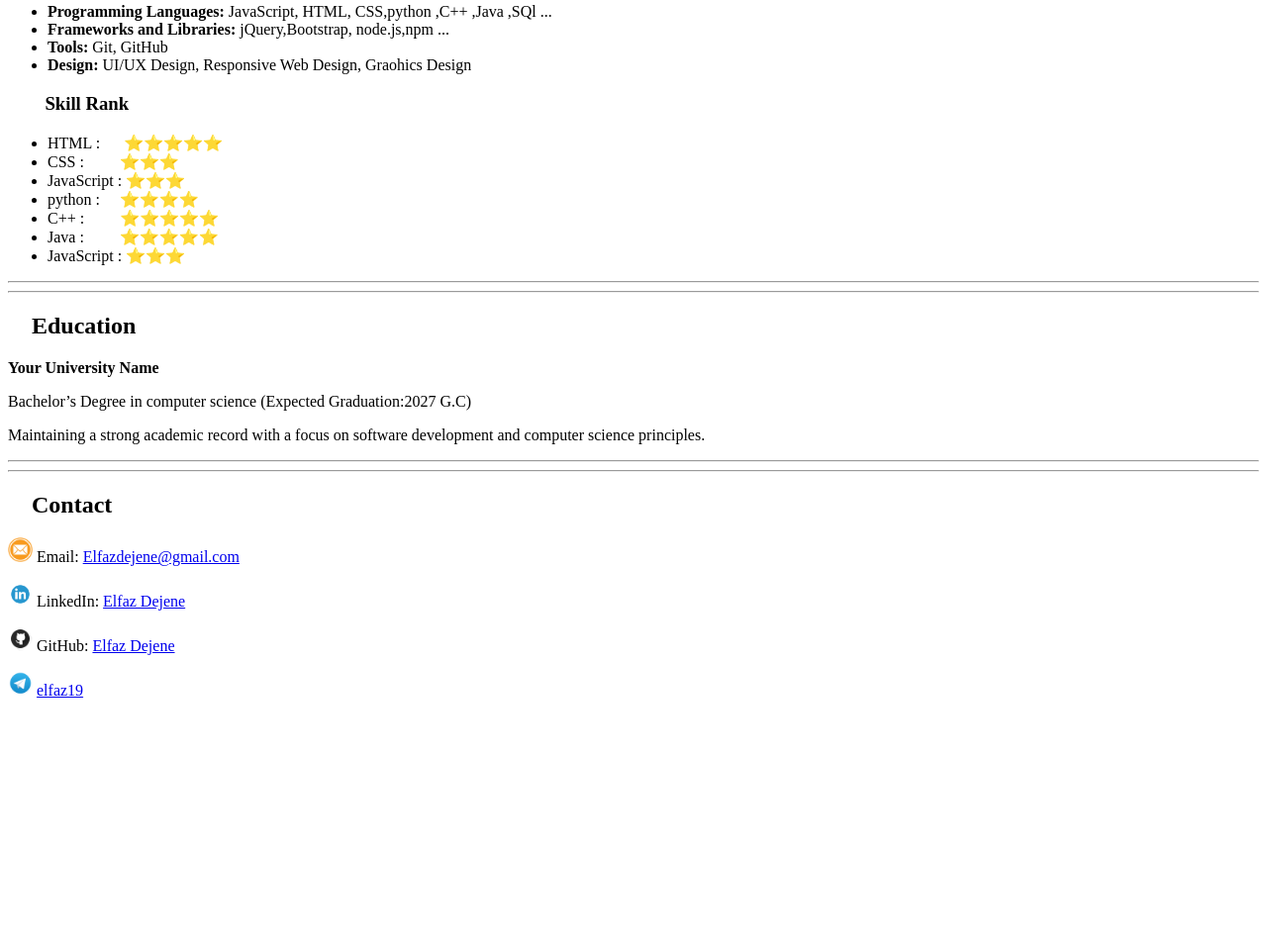
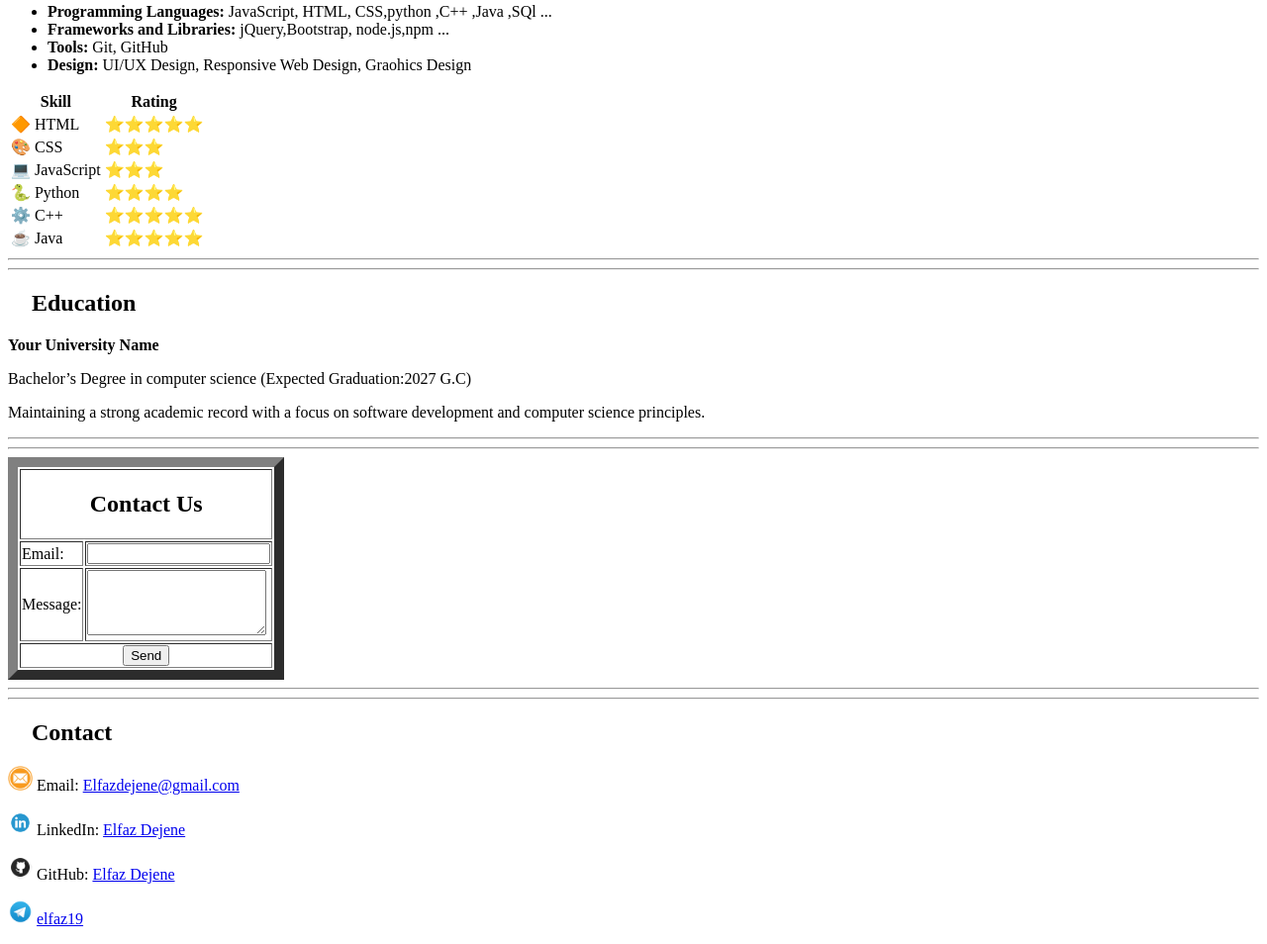
Before and after one commit to ELFAZ19/HTML-personal-portfolio, a plain HTML site: page index.html in a window 1280 px wide. Shown: the part 1010-1964 px from the top of the page at 99% size. Before the commit the page ends 1733 px from the top, so only its background shows below. Drawn offline with Linux system fonts and the light colour scheme.

Commit message:
update index.html
enhanced the skill section and added the  contact section

```diff
--- a/index.html
+++ b/index.html
@@ -1,87 +1,213 @@
 <!DOCTYPE html>
 <html lang="en">
   <head>
-    <meta charset="UTF-8">
-    <meta name="viewport" content="width=device-width, initial-scale=1.0">
+    <meta charset="UTF-8" />
+    <meta name="viewport" content="width=device-width, initial-scale=1.0" />
+    <link rel="icon" type="image/png" href="./image/image.png" />
     <title>HTML personal portfolio</title>
   </head>
   <body>
     <header>
-
       <header>
-        <div style="display: flex; align-items: center;">
-            <img src="./image/image.png" width="250" alt="Profile picture of Yeabsra Dejene">
-            <h1 style="margin-left: 10px;">
+        <div style="display: flex; align-items: center">
+          <img
+            src="./image/image.png"
+            width="250"
+            alt="Profile picture of Yeabsra Dejene"
+          />
+          <h1 style="margin-left: 10px">
             <strong>Yeabsra Dejene</strong>
           </h1>
-
         </div>
-        <p><strong>&emsp; &emsp; &emsp;Software Engineer | Web Developer | Graphic Designer</strong></p>
-
+        <p>
+          <strong
+            >&emsp; &emsp; &emsp;Software Engineer | Web Developer | Graphic
+            Designer</strong
+          >
+        </p>
       </header>
     </header>
-    <hr><hr>
+    <hr />
+    <hr />
     <section>
-        <h2> &emsp; About Me</h2>
-        <p>Hello! I’m Yabsira Dejene, a passionate computer science student with a strong background in programming, web development, and graphic design.
-        My journey into technology started with self-taught frontend development and graphic design using YouTube tutorials. Over time, I have expanded my knowledge into full-stack development, problem-solving, and real-world software projects.</p>
+      <h2>&emsp; About Me</h2>
+      <p>
+        Hello! I’m Yabsira Dejene, a passionate computer science student with a
+        strong background in programming, web development, and graphic design.
+        My journey into technology started with self-taught frontend development
+        and graphic design using YouTube tutorials. Over time, I have expanded
+        my knowledge into full-stack development, problem-solving, and
+        real-world software projects.
+      </p>
 
-        <p>I love building impactful digital solutions and continuously seek opportunities to learn, innovate, and collaborate on exciting projects.</p>
+      <p>
+        I love building impactful digital solutions and continuously seek
+        opportunities to learn, innovate, and collaborate on exciting projects.
+      </p>
     </section>
-    <hr><hr>
+    <hr />
+    <hr />
     <section>
-        <h2> &emsp13; Projects</h2>
+      <h2>&emsp13; Projects</h2>
 
       <h3>QR Code Generator</h3>
-        <p>A sleek QR Code Generator using HTML, CSS, and JavaScript. Customize QR colors, switch between light/dark mode, and download your QR with a click. Powered by jQuery & QRCode.js, it's fast, responsive, and user-friendly.</p>
-        <p>GitHub Repository: <a href="https://github.com/ELFAZ19/qr-code-generator">qr-code-generator</a></p>
+      <p>
+        A sleek QR Code Generator using HTML, CSS, and JavaScript. Customize QR
+        colors, switch between light/dark mode, and download your QR with a
+        click. Powered by jQuery & QRCode.js, it's fast, responsive, and
+        user-friendly.
+      </p>
+      <p>
+        GitHub Repository:
+        <a href="https://github.com/ELFAZ19/qr-code-generator"
+          >qr-code-generator</a
+        >
+      </p>
 
       <h3>Fancy Log-In Page</h3>
-        <p>A sleek and modern login page designed with HTML, CSS, and JavaScript. It features a stylish UI, smooth animations, and a fully responsive design for an enhanced user experience.</p>
-        <p>GitHub Repository: <a href="https://github.com/ELFAZ19/fancy-log-in-page">fancy-log-in-page</a></p>
+      <p>
+        A sleek and modern login page designed with HTML, CSS, and JavaScript.
+        It features a stylish UI, smooth animations, and a fully responsive
+        design for an enhanced user experience.
+      </p>
+      <p>
+        GitHub Repository:
+        <a href="https://github.com/ELFAZ19/fancy-log-in-page"
+          >fancy-log-in-page</a
+        >
+      </p>
 
       <h3>Calculator</h3>
-        <p>A simple and stylish calculator built with HTML, CSS, and JavaScript. It supports basic arithmetic operations, a digital-style display, and a responsive design for all devices.</p>
-        <p>GitHub Repository: <a href="https://github.com/ELFAZ19/Calculator">Calculator</a></p>
+      <p>
+        A simple and stylish calculator built with HTML, CSS, and JavaScript. It
+        supports basic arithmetic operations, a digital-style display, and a
+        responsive design for all devices.
+      </p>
+      <p>
+        GitHub Repository:
+        <a href="https://github.com/ELFAZ19/Calculator">Calculator</a>
+      </p>
 
       <p>and others ....</p>
     </section>
-    <hr><hr>
+    <hr />
+    <hr />
     <section>
       <h2>&emsp;Skills</h2>
       <ul>
-            <li><strong>Programming Languages:</strong> JavaScript, HTML, CSS,python ,C++ ,Java ,SQl ...</li>
-            <li><strong>Frameworks and Libraries:</strong> jQuery,Bootstrap, node.js,npm ...</li>
+        <li>
+          <strong>Programming Languages:</strong> JavaScript, HTML, CSS,python
+          ,C++ ,Java ,SQl ...
+        </li>
+        <li>
+          <strong>Frameworks and Libraries:</strong> jQuery,Bootstrap,
+          node.js,npm ...
+        </li>
         <li><strong>Tools:</strong> Git, GitHub</li>
-            <li><strong>Design:</strong> UI/UX Design, Responsive Web Design, Graohics Design</li>
+        <li>
+          <strong>Design:</strong> UI/UX Design, Responsive Web Design, Graohics
+          Design
+        </li>
       </ul>
-        <h3>&emsp;&emsp;Skill Rank</h3>
-        <ul>
-            <li>HTML : &emsp;  ⭐⭐⭐⭐⭐</li>
-            <li>CSS :&emsp;&emsp; ⭐⭐⭐</li>
-            <li>JavaScript : ⭐⭐⭐</li>
-            <li>python : &emsp;⭐⭐⭐⭐</li>
-            <li>C++ : &emsp;&emsp;⭐⭐⭐⭐⭐</li>
-            <li>Java :&emsp;&emsp; ⭐⭐⭐⭐⭐</li>
-            <li>JavaScript : ⭐⭐⭐</li>
-        </ul>
+      <table>
+        <tr>
+          <th>Skill</th>
+          <th>Rating</th>
+        </tr>
+        <tr>
+          <td>🔶 HTML</td>
+          <td>⭐⭐⭐⭐⭐</td>
+        </tr>
+        <tr>
+          <td>🎨 CSS</td>
+          <td>⭐⭐⭐</td>
+        </tr>
+        <tr>
+          <td>💻 JavaScript</td>
+          <td>⭐⭐⭐</td>
+        </tr>
+        <tr>
+          <td>🐍 Python</td>
+          <td>⭐⭐⭐⭐</td>
+        </tr>
+        <tr>
+          <td>⚙️ C++</td>
+          <td>⭐⭐⭐⭐⭐</td>
+        </tr>
+        <tr>
+          <td>☕ Java</td>
+          <td>⭐⭐⭐⭐⭐</td>
+        </tr>
+      </table>
     </section>
-    <hr><hr>
+    <hr />
+    <hr />
     <section>
       <h2>&emsp;Education</h2>
       <p><strong>Your University Name</strong></p>
-        <p>Bachelor’s Degree in computer science (Expected Graduation:2027 G.C)</p>
-        <p>Maintaining a strong academic record with a focus on software development and computer science principles.</p>
+      <p>
+        Bachelor’s Degree in computer science (Expected Graduation:2027 G.C)
+      </p>
+      <p>
+        Maintaining a strong academic record with a focus on software
+        development and computer science principles.
+      </p>
     </section>
-    <hr><hr>
+    <hr />
+    <hr />
+
+    <section>
+      <form action="contact.php" method="post">
+        <table border="10">
+          <tr>
+            <th colspan="2">
+              <h2>Contact Us</h2>
+            </th>
+          </tr>
+          <tr>
+            <td><label for="email">Email:</label></td>
+            <td><input type="email" id="email" name="email" required /></td>
+          </tr>
+          <tr>
+            <td><label for="message">Message:</label></td>
+            <td>
+              <textarea
+                id="message"
+                name="message"
+                rows="4"
+                required
+              ></textarea>
+            </td>
+          </tr>
+          <tr>
+            <td colspan="2" style="text-align: center">
+              <button type="submit">Send</button>
+            </td>
+          </tr>
+        </table>
+      </form>
+    </section>
+
+    <hr />
+    <hr />
     <section>
       <h2>&emsp;Contact</h2>
-        <p><img src="image/pngwing.com.png" width="25"> Email: <a href="mailto:Elfazdejene@gmail.com">Elfazdejene@gmail.com</a></p>
-        <p><img src="image/pngwing.com (3).png" width="25"> LinkedIn: <a href="https://www.linkedin.com/in/elfaz-dejene">Elfaz Dejene</a></p>
-        <p><img src="image/pngwing.com (2).png" width="25"> GitHub: <a href="https://github.com/ELFAZ19">Elfaz Dejene</a></p>
-        <p><img src="image/pngwing.com (1).png" width="25"> <a href="https://t.me/elfaz19">elfaz19</a></p>
+      <p>
+        <img src="image/pngwing.com.png" width="25" /> Email:
+        <a href="mailto:Elfazdejene@gmail.com">Elfazdejene@gmail.com</a>
+      </p>
+      <p>
+        <img src="image/pngwing.com (3).png" width="25" /> LinkedIn:
+        <a href="https://www.linkedin.com/in/elfaz-dejene">Elfaz Dejene</a>
+      </p>
+      <p>
+        <img src="image/pngwing.com (2).png" width="25" /> GitHub:
+        <a href="https://github.com/ELFAZ19">Elfaz Dejene</a>
+      </p>
+      <p>
+        <img src="image/pngwing.com (1).png" width="25" />
+        <a href="https://t.me/elfaz19">elfaz19</a>
+      </p>
     </section>
-
-
   </body>
 </html>
```
Lines whose indentation alone changed are shown as unchanged.
